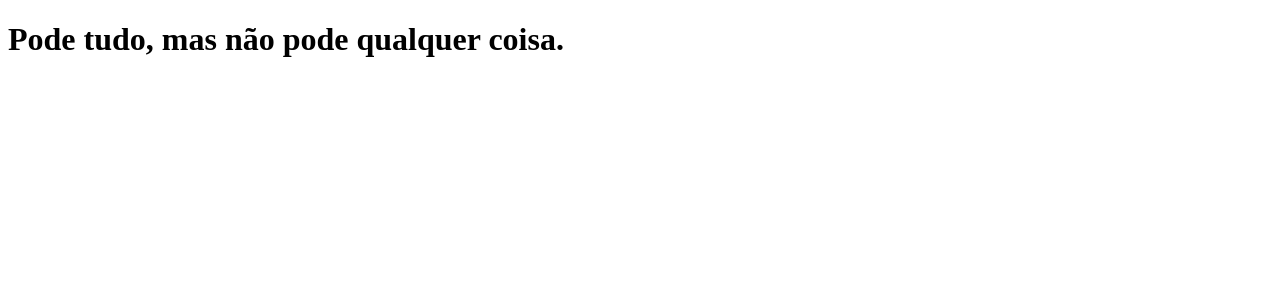
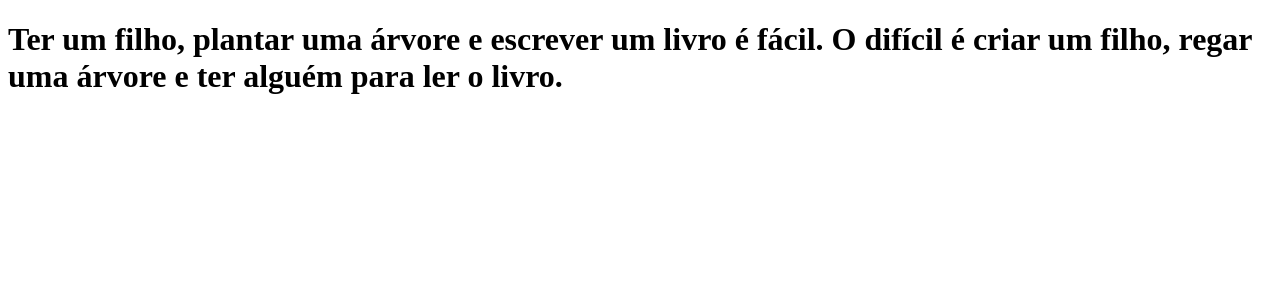
Before and after one commit to gustavonaoki/zarcnm-imbr, a Next.js app: page / in a window 1280 px wide. Shown: the top 300 px of the page. Built offline with nearby package versions, Linux system fonts and the light colour scheme.

Commit message:
modifica a frase

```diff
--- a/pages/index.js
+++ b/pages/index.js
@@ -1,5 +1,5 @@
 function Home() {
-    return <h1>Pode tudo, mas não pode qualquer coisa.</h1>
+    return <h1>Ter um filho, plantar uma árvore e escrever um livro é fácil. O difícil é criar um filho, regar uma árvore e ter alguém para ler o livro.</h1>
 }
 
 export default Home;
```
